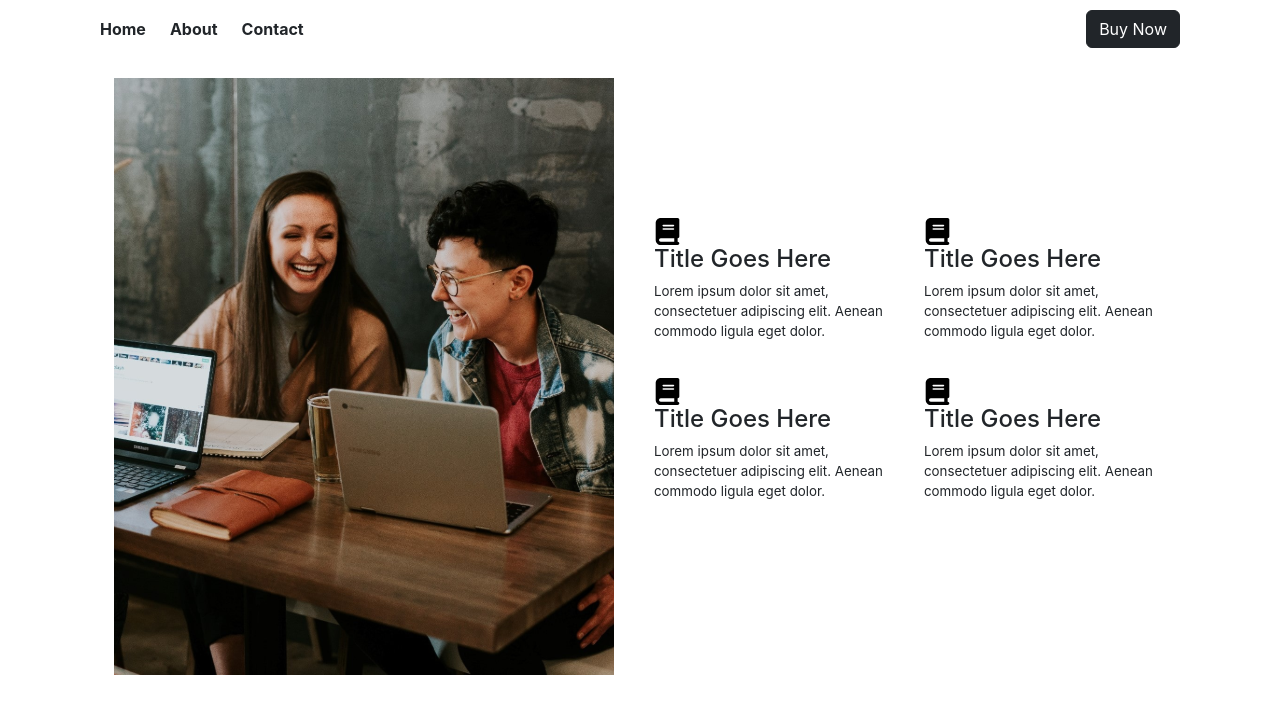
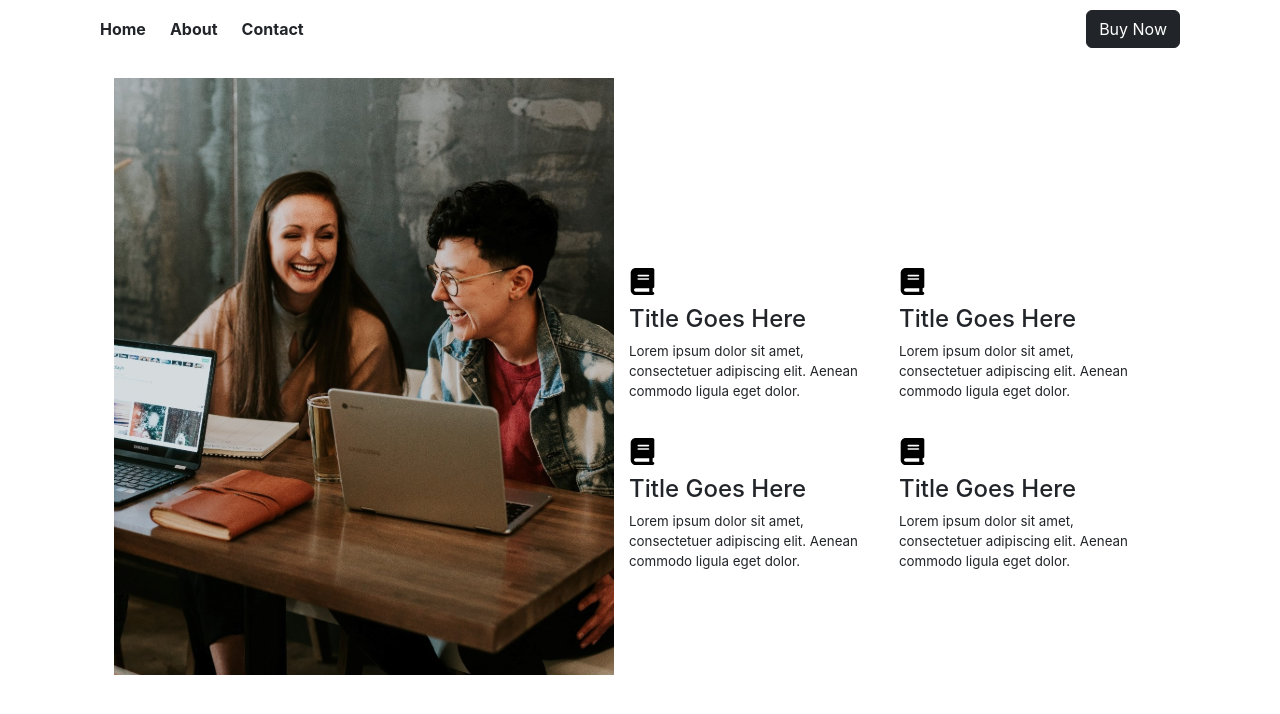
Before and after one commit to Arbaz-Imam/figmadesign, a React (Create React App) app: page /about in a window 1280 px wide. Shown: the top 714 px of the page. Built offline with nearby package versions, Linux system fonts and the light colour scheme.

Commit message:
seventh commit

```diff
--- a/src/App.css
+++ b/src/App.css
@@ -157,13 +157,14 @@ gap: 20px;
 
 .page1{
     display: flex;
-    gap: 40px;
-    height:75vh;
+    gap: 15px;
+    height:90vh;
     margin-top: 20px;
    }
 
 
 .abtimg{
+    border-radius: 10px;
       display: flex;
       flex-direction: column;
       width: 500px;
@@ -194,13 +195,6 @@ gap: 20px;
 
 
 /* CONTACT PAGE */
-
-.contactform{
-/* border: 2px solid red; */
-}
-
-
-
 
 
 @media only screen and (max-width: 650px){
--- a/src/component/about.js
+++ b/src/component/about.js
@@ -14,26 +14,26 @@ const About = () => {
 
     <div className='bookicon'>
   <div>
-<img src={bookicon}alt='book' style={{width:"27px", height:"27px"}} />
+<img src={bookicon}alt='book' style={{width:"27px", height:"27px", marginBottom:"10px"}} />
 <h4>Title Goes Here</h4>
 <p>Lorem ipsum dolor sit amet, consectetuer adipiscing elit. Aenean commodo ligula eget dolor. </p>
 </div>
 
   <div>
-<img src={bookicon}alt='novel' style={{width:"27px", height:"27px"}} />
+<img src={bookicon}alt='novel' style={{width:"27px", height:"27px", marginBottom:"10px"}} />
 <h4>Title Goes Here</h4>
 <p>Lorem ipsum dolor sit amet, consectetuer adipiscing elit. Aenean commodo ligula eget dolor. </p>
 </div>
 </div>
     <div className='bookicon'>
   <div>
-<img src={bookicon}alt='book' style={{width:"27px", height:"27px"}} />
+<img src={bookicon}alt='book' style={{width:"27px", height:"27px", marginBottom:"10px"}} />
 <h4>Title Goes Here</h4>
 <p>Lorem ipsum dolor sit amet, consectetuer adipiscing elit. Aenean commodo ligula eget dolor. </p>
 </div>
 
   <div>
-<img src={bookicon}alt='novel' style={{width:"27px", height:"27px"}} />
+<img src={bookicon}alt='novel' style={{width:"27px", height:"27px", marginBottom:"10px"}} />
 <h4>Title Goes Here</h4>
 <p>Lorem ipsum dolor sit amet, consectetuer adipiscing elit. Aenean commodo ligula eget dolor. </p>
 </div>
```
